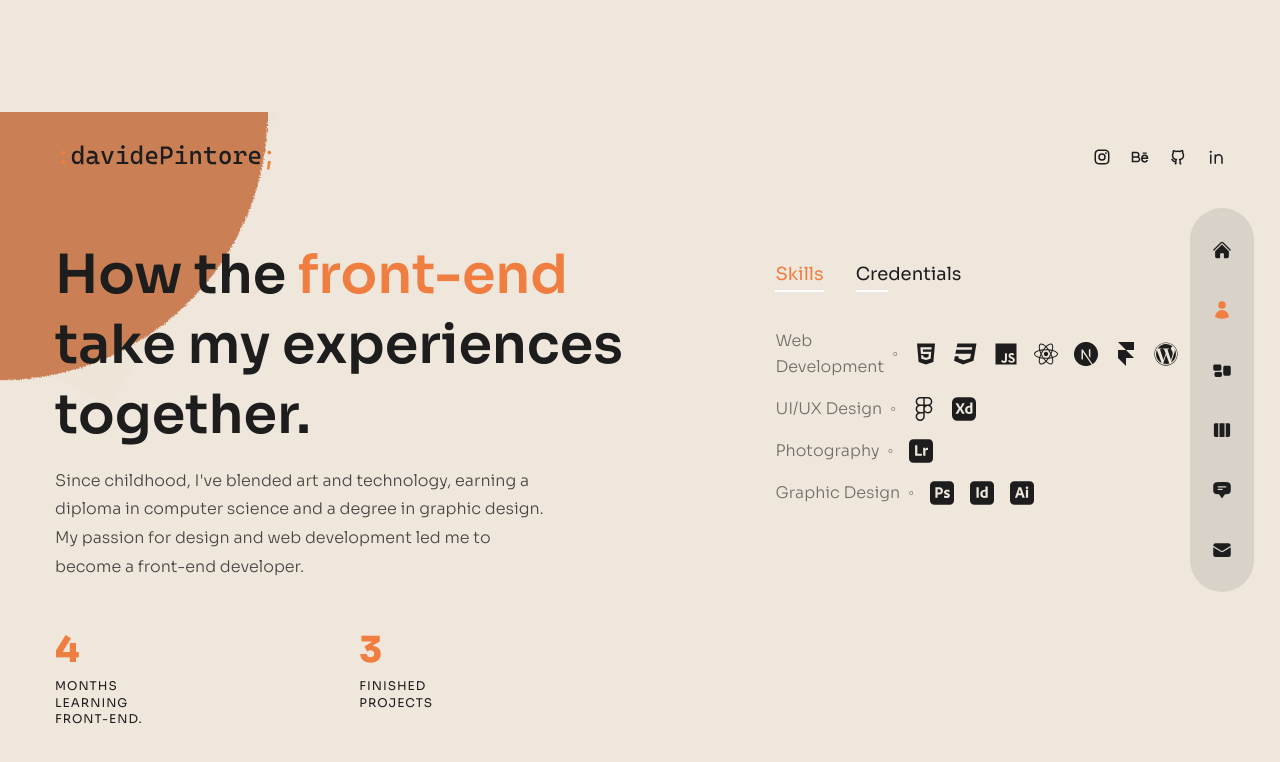
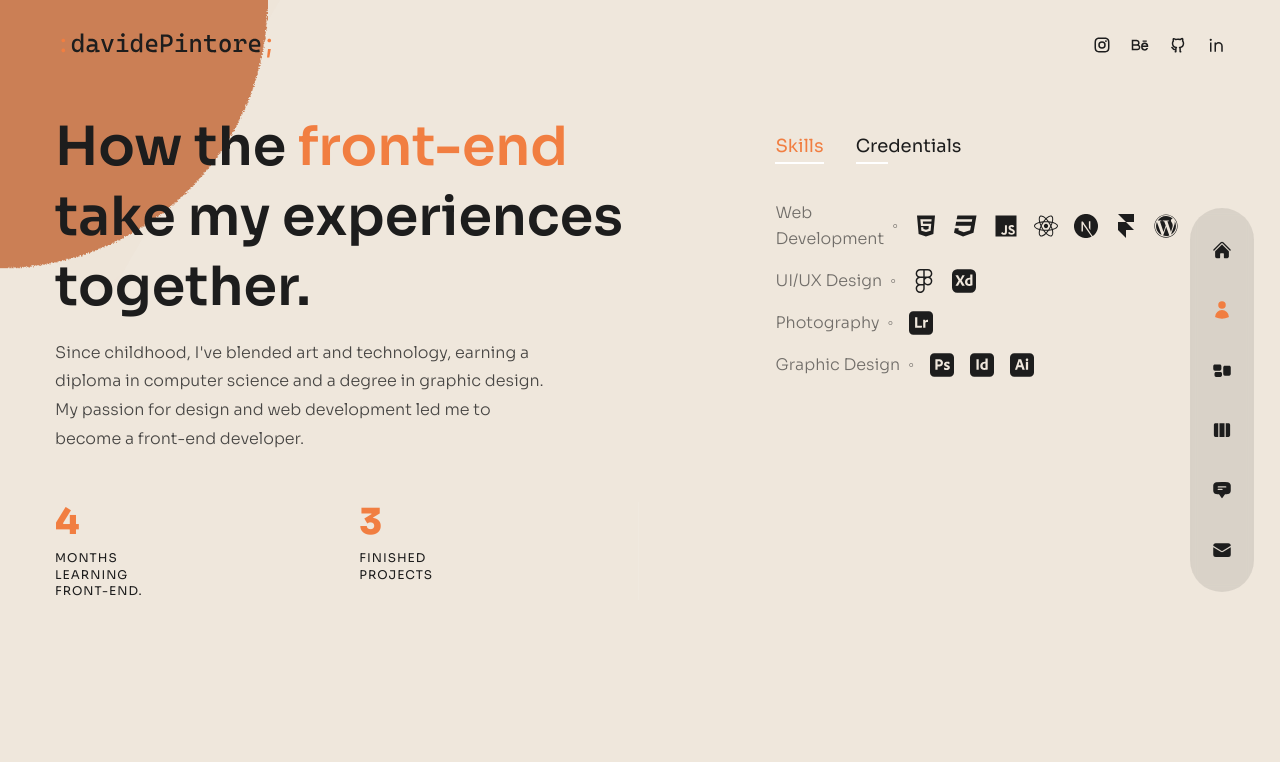
Before and after one commit to DartleDartle/Dartle-portfolio, a Next.js app: page /about in a window 1280 px wide. Shown: the top 762 px of the page. Built offline with nearby package versions, Linux system fonts and the light colour scheme.

Commit message:
Setting another padding value

```diff
--- a/pages/about/index.js
+++ b/pages/about/index.js
@@ -91,7 +91,7 @@ const About = () => {
   const [index, setIndex] = useState(0);
   console.log(index);
   return (
-    <div className='bg-grey min-h-screen py-32 text-center xl:mt-28 xl:text-left xl:h-screen'>
+    <div className='bg-grey min-h-screen py-32 text-center xl:pt-28 xl:text-left xl:h-screen'>
       {/* avatar img */}
       <div className='container mx-auto flex flex-col items-center xl:flex-row gap-x-6'>
         {/* text */}
```
